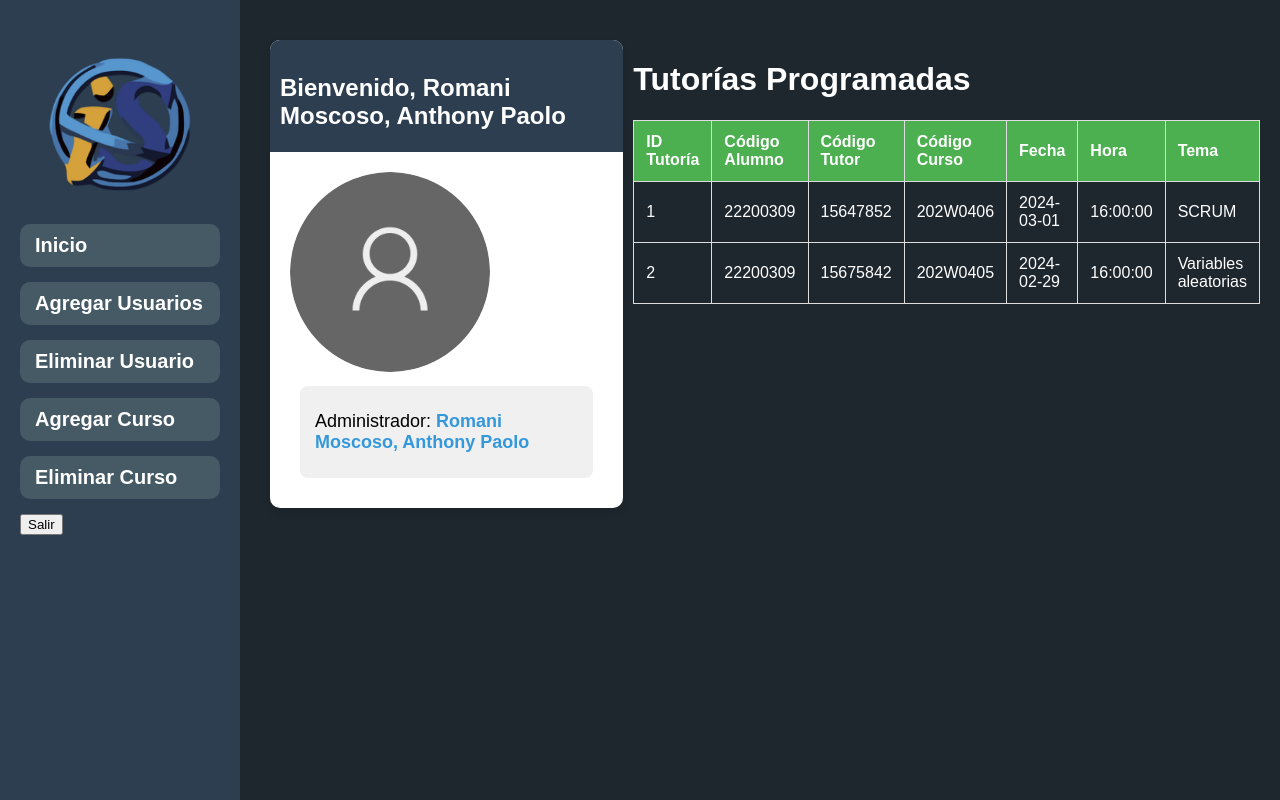
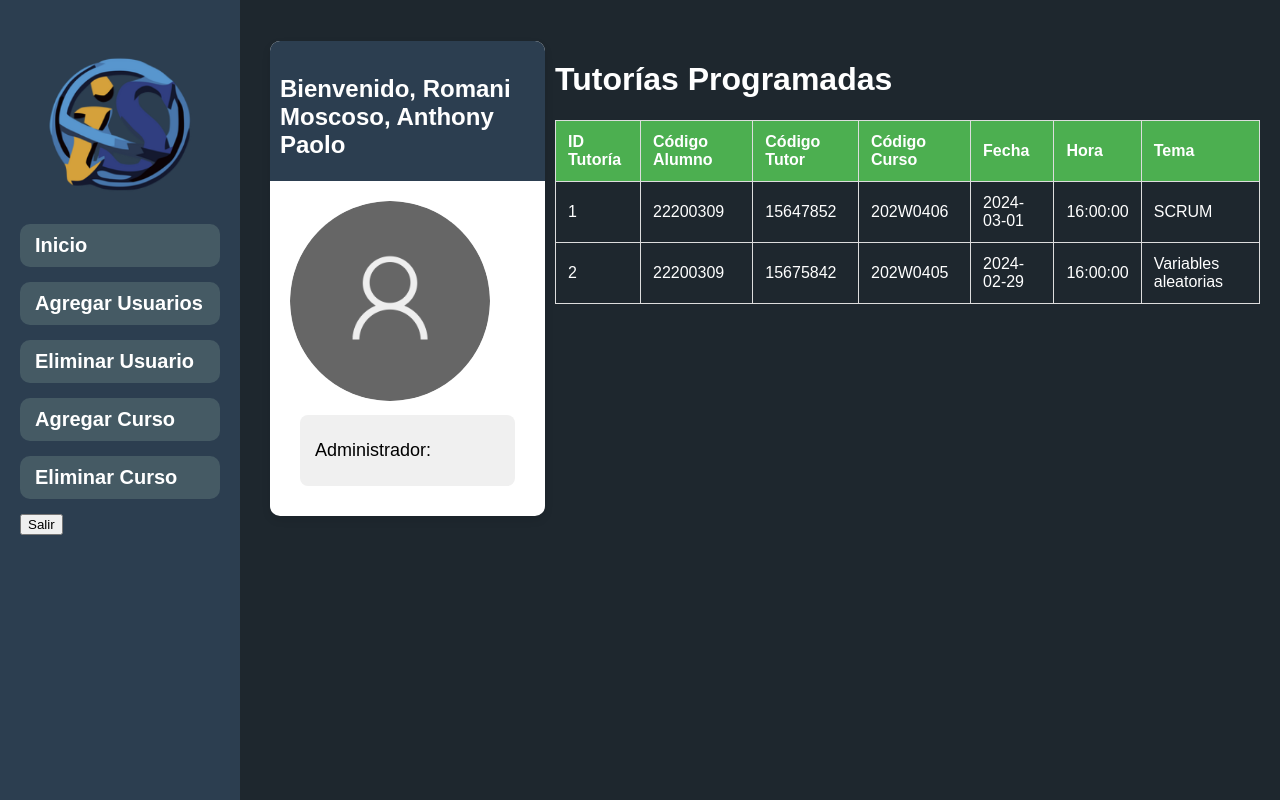
Before and after one commit to EdgarCTN/Grupo-2-Procesos-de-software, a PHP site: page /dashboard_administrador.php in a window 1280 px wide. Run offline with PHP 8.4, Linux system fonts and the light colour scheme; a user stored in the database is signed in; data comes from the database, SQL or seed files in the repository.

Commit message:
dashboard_administrador

```diff
--- a/dashboard_administrador.php
+++ b/dashboard_administrador.php
@@ -50,9 +50,9 @@ try {
         }
 
         .user-info {
-            max-width: 600px; /* Ajusta el ancho según sea necesario */
+            max-width: 275px; /* Ajusta el ancho según sea necesario */
             margin-left: 10px; /* Ajustado para mover la tarjeta más a la izquierda */
-            margin-top: 20px; /* Ajustado para mover la tarjeta más arriba */
+            margin-top: 21px; /* Ajustado para mover la tarjeta más arriba */
         }
 
         .user-photo img {
@@ -123,8 +123,17 @@ try {
                 }
                 echo "</div>";
 
+                // Obtener el nombre del administrador desde la base de datos
+                $stmt_admin = $conn->prepare("SELECT nombre FROM usuarios WHERE nombre_usuario = :nombre_usuario");
+                $stmt_admin->bindParam(':nombre_usuario', $nombre_usuario);
+                $stmt_admin->execute();
+                $admin_resultado = $stmt_admin->fetch(PDO::FETCH_ASSOC);
+                $nombre_admin = $admin_resultado['nombre'];
+
+                // Mostrar solo el nombre del administrador con color celeste
+               // Mostrar solo el nombre del administrador con color celeste
                 echo "<div class='admin-info'>";
-                echo "<p>Administrador: <span>$nombre_usuario</span></p>";
+                echo "<p style='color: #000;'>Administrador: <span style='color: #007BFF;'>$nombre_admin</span></p>";
                 echo "</div>";
                 echo "</div>";
                 echo "</div>";
@@ -133,7 +142,6 @@ try {
                 echo "<p>Por favor, inicia sesión para ver tus datos.</p>";
             }
             ?>
-
             <!-- Mueve el título fuera del contenedor de la tabla -->
             <div class="table-container">
                 <h1>Tutorías Programadas</h1>
```
